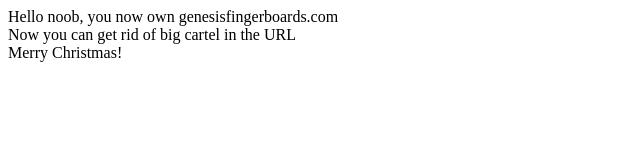
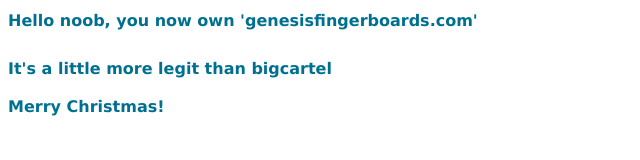
Before and after one commit to gusgoetze2/gusgoetze2.github.io, a plain HTML site: page index.html in a window 1280 px wide. Shown: the whole page, without its empty margins (0-640 px from the left). Drawn offline with Linux system fonts and the light colour scheme.

Commit message:
Update index.html

```diff
--- a/index.html
+++ b/index.html
@@ -1,11 +1,23 @@
+<!DOCTYPE html>
 <html>
 <body>
 
-Hello noob, you now own genesisfingerboards.com
-<br>
-Now you can get rid of big cartel in the URL
-<br>
-Merry Christmas!
+<style>
+h1 {
+  color: #007090;
+  font-family: verdana;
+  font-size: 100%;
+
+}
+
+</style>
+
+<body>
+
+<h1>Hello noob, you now own 'genesisfingerboards.com' </h1>
+<h1 ><br>
+It's a little more legit than bigcartel<br><br>
+Merry Christmas!</h1>
 
 </body>
 </html>
```
